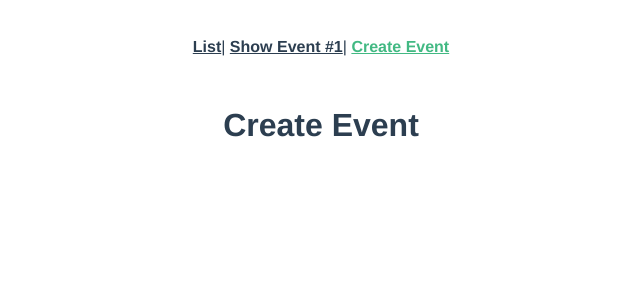
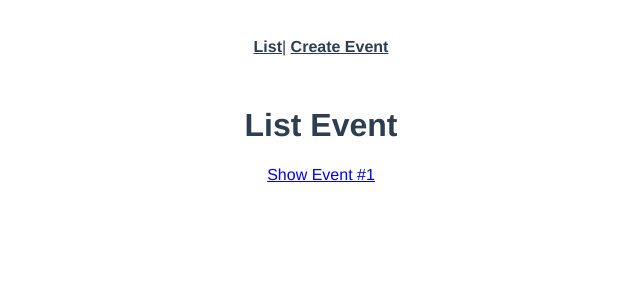
Before and after one commit to jinayshah86/vue-course, a Vue app in the folder real-world-vue/: page /#/event/create in a window 1280 px wide. Before the commit this address led to /#/event/create. Shown: the top 300 px of the page, without its empty margins (319-959 px from the left). Built offline with nearby package versions, Linux system fonts and the light colour scheme.

Commit message:
Dynamic Routing & History Mode

```diff
--- a/real-world-vue/src/App.vue
+++ b/real-world-vue/src/App.vue
@@ -2,7 +2,6 @@
   <div id="app">
     <div id="nav">
       <router-link :to="{ name: 'event-list' }">List</router-link>|
-      <router-link :to="{ name: 'event-show' }">Show Event #1</router-link>|
       <router-link :to="{ name: 'event-create' }">Create Event</router-link>
     </div>
     <router-view />
--- a/real-world-vue/src/router.js
+++ b/real-world-vue/src/router.js
@@ -7,6 +7,7 @@ import EventShow from './views/EventShow.vue'
 Vue.use(Router)
 
 export default new Router({
+  mode: 'history',
   routes: [
     {
       path: '/',
@@ -14,9 +15,10 @@ export default new Router({
       component: EventList
     },
     {
-      path: '/event',
+      path: '/event/:id',
       name: 'event-show',
-      component: EventShow
+      component: EventShow,
+      props: true
     },
     {
       path: '/event/create',
--- a/real-world-vue/src/views/EventList.vue
+++ b/real-world-vue/src/views/EventList.vue
@@ -1,3 +1,8 @@
 <template>
-  <h1>List Event</h1>
+  <div>
+    <h1>List Event</h1>
+    <router-link :to="{ name: 'event-show', params: { id: 1 } }"
+      >Show Event #1</router-link
+    >
+  </div>
 </template>
--- a/real-world-vue/src/views/EventShow.vue
+++ b/real-world-vue/src/views/EventShow.vue
@@ -1,3 +1,8 @@
 <template>
-  <h1>Showing Event #1</h1>
+  <h1>Showing Event #{{ id }}</h1>
 </template>
+<script>
+export default {
+  props: ['id']
+}
+</script>
```
